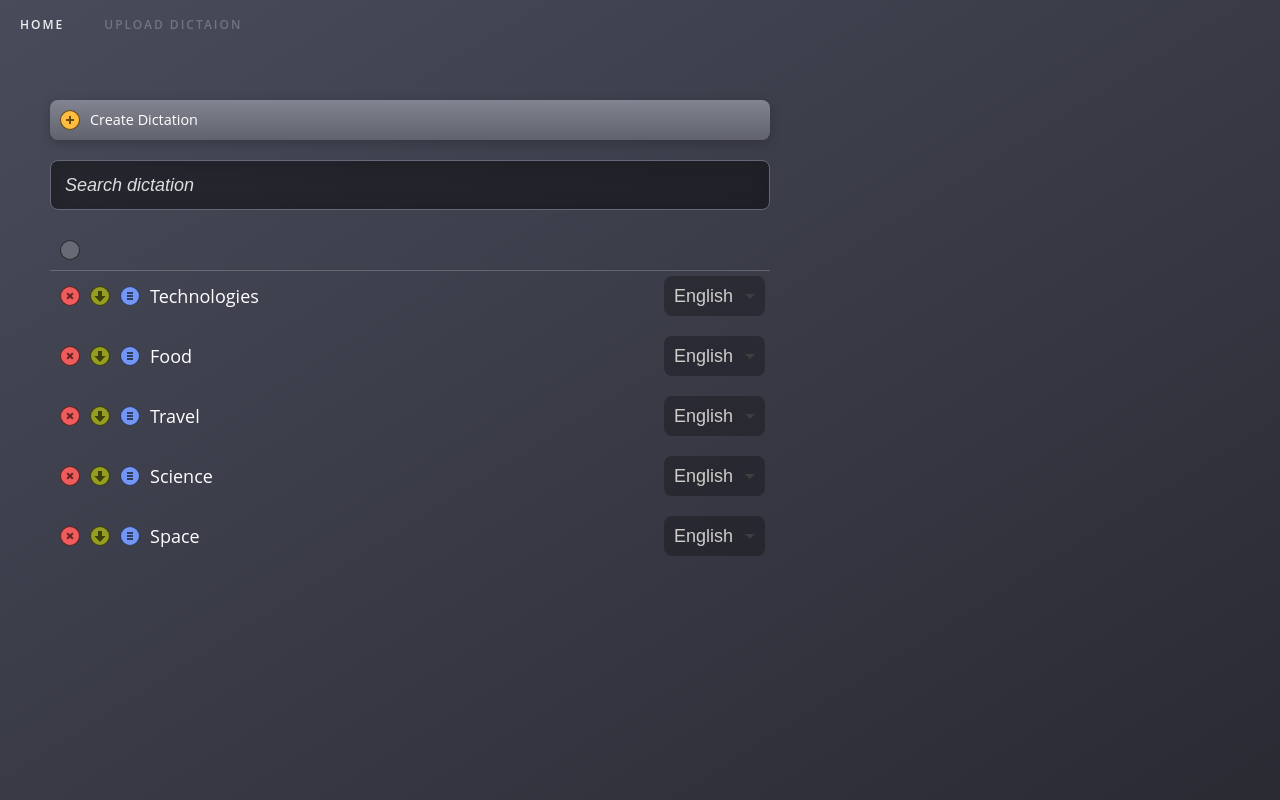
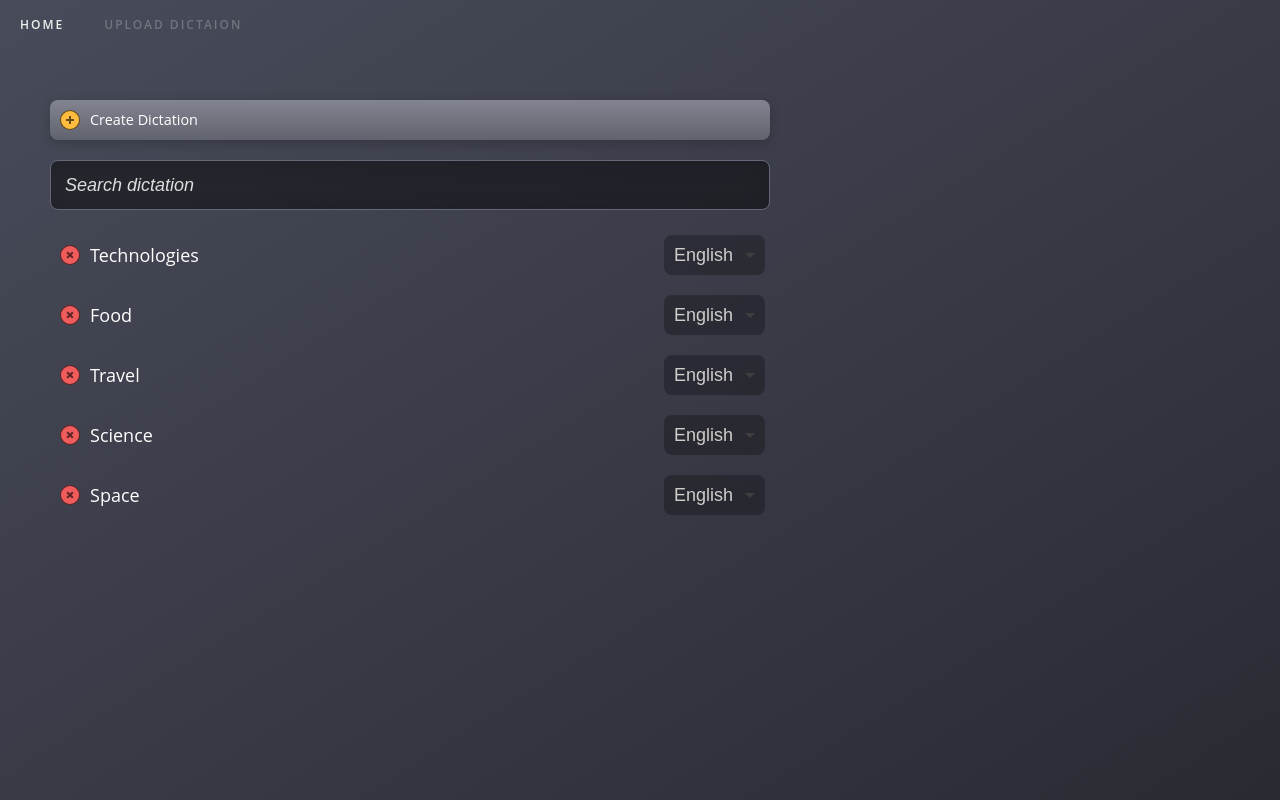
Before and after one commit to YurySosnov/cw, a Vue app: page / in a window 1280 px wide. Built offline with nearby package versions, Linux system fonts and the light colour scheme.

Commit message:
Enviroment options

```diff
--- a/src/components/dictation/List.vue
+++ b/src/components/dictation/List.vue
@@ -6,7 +6,7 @@
                 placeholder="Search dictation"
                 type="text" @input="searchDict($event.target.value)">
         </div>
-        <div class="dict-list-top-bar">
+        <div v-if="enableAdvancedListOptons" class="dict-list-top-bar">
             <Icon
                 :class="{'dn':getMode() === 'listCheck'}"
                 :iconClass="'check'"
@@ -66,6 +66,11 @@ export default {
     mounted: function() {
         this.fetchDictList();
     },
+    data: function() {
+        return {
+            enableAdvancedListOptons: this.$store.state.enableAdvancedListOptons
+        }
+    }
 }
 </script>
 <style lang="less">
@@ -85,5 +90,6 @@ export default {
 }
 .dict-list-top-bar {
     border-bottom: 1px solid #ffffff33;
+    margin-bottom: 10px;
 }
 </style>
--- a/src/components/dictation/ListItem.vue
+++ b/src/components/dictation/ListItem.vue
@@ -21,11 +21,11 @@
                     :iconClass="'remove'"
                     :action="'removeDictItem'"
                     :actionData="id"></Icon>
-                <Icon
+                <Icon v-if="enableListItemAdvancedOptions"
                     :iconClass="'download'"
                     :action="'downloadDictation'"
                     :actionData="id"></Icon>
-                <Icon
+                <Icon v-if="enableListItemAdvancedOptions"
                     :iconClass="'edit'"
                     :action="'editDictation'"
                     :actionData="id"></Icon>
@@ -68,6 +68,11 @@ export default {
     async mounted() {
         // this.removeDictItem(this.id);
     },
+    data: function() {
+        return {
+            enableListItemAdvancedOptions: this.$store.state.enableListItemAdvancedOptions
+        }
+    }
 }
 </script>
 
@@ -126,12 +131,6 @@ export default {
     }
 }
 
-.dict-list-item-remove {
-    // margin: calc(@ui_height * .1) 0 0 calc(@ui_height * .2);
-    // width: @ui_icon_size;
-    // min-width: @ui_icon_size;
-}
-
 .dict-item-lang-select {
     .select-field {
         width: 200px;
--- a/src/store/index.js
+++ b/src/store/index.js
@@ -12,7 +12,11 @@ export default new Vuex.Store({
 		newDictWords: 0,
 		newDictLangFrom: 'en',
 		newDictLangTo: 'en',
-		mode: 'default'
+		mode: 'default',
+
+		/* ENV */
+		enableAdvancedListOptons: false,
+		enableListItemAdvancedOptions: false,
 	},
 	mutations: {
 		removeDictItem: function (state, id) {
```
